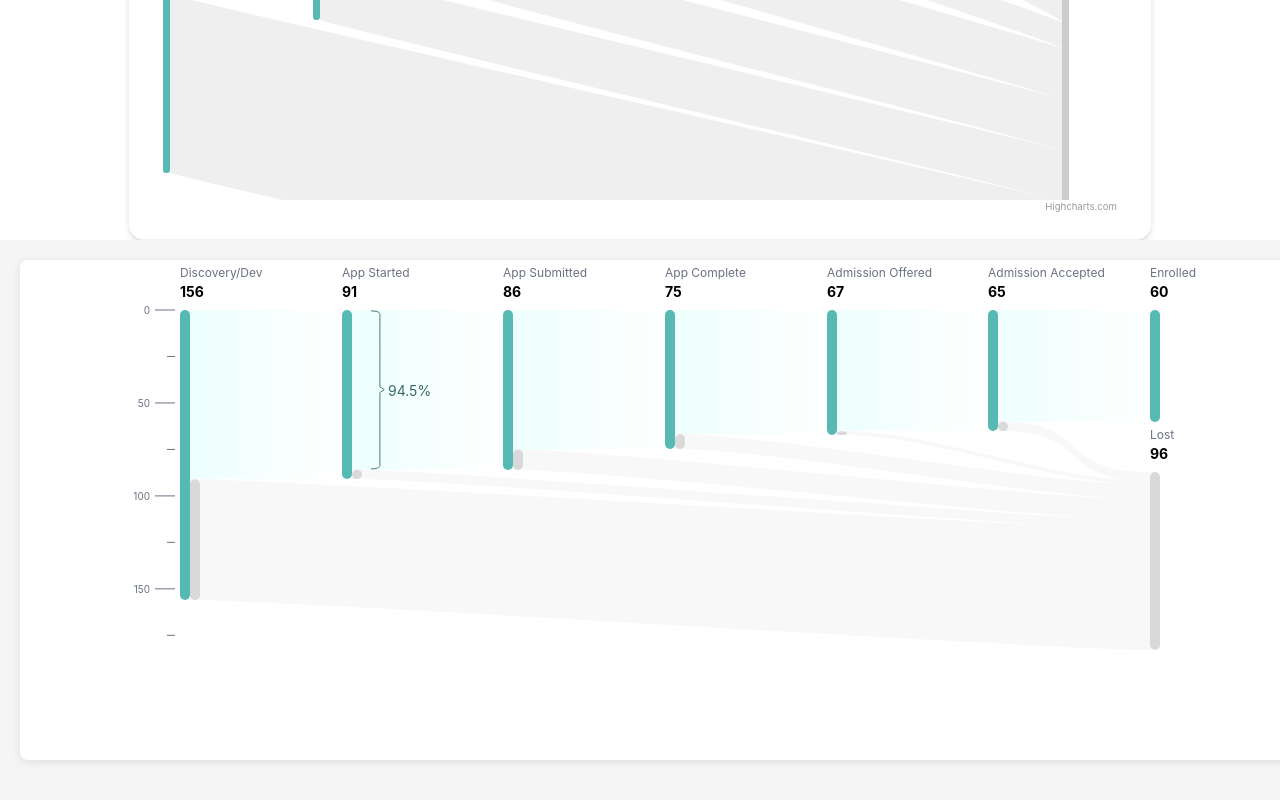
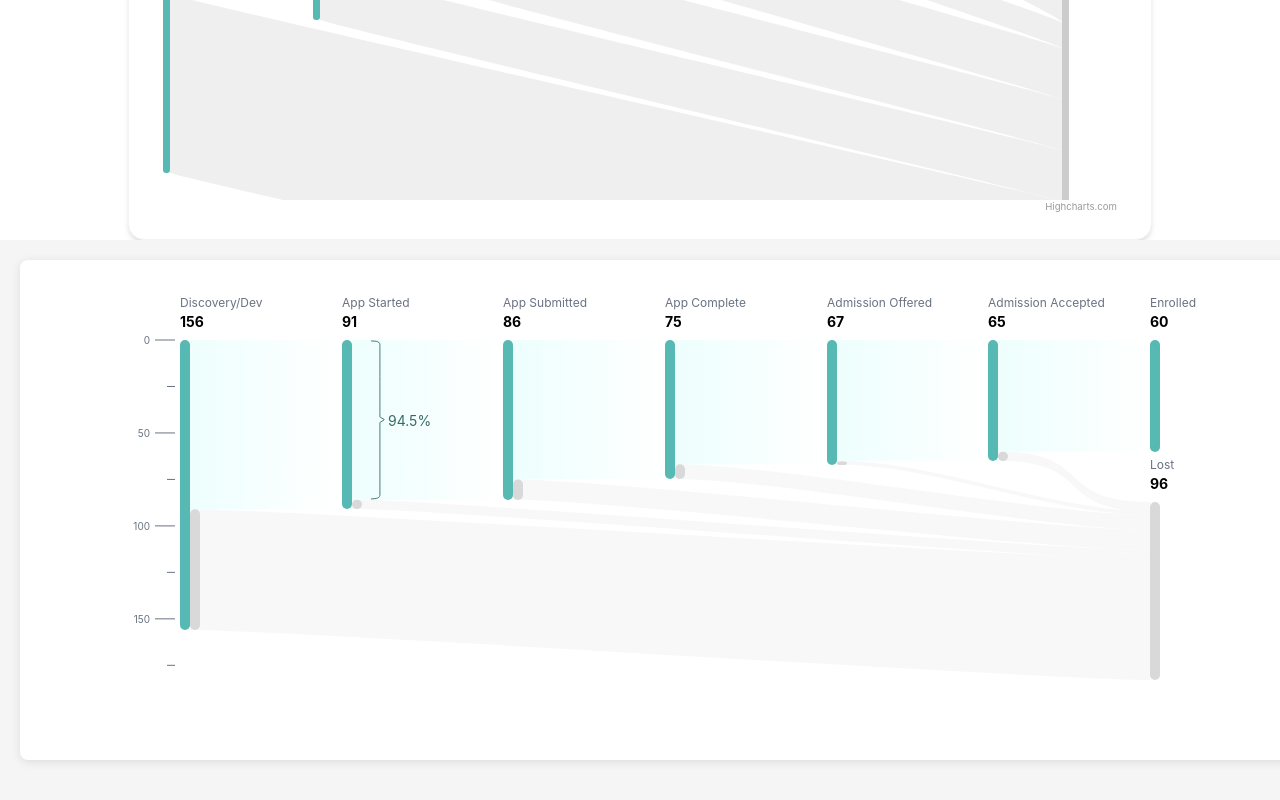
Before and after one commit to Demilade01/2charts_lead, a React (Vite) app: page / in a window 1280 px wide. Shown: the part 1560-2360 px from the top of the page. Built offline with nearby package versions, Linux system fonts and the light colour scheme.

Commit message:
update code

```diff
--- a/src/components/LeadFunnelChart.tsx
+++ b/src/components/LeadFunnelChart.tsx
@@ -289,7 +289,6 @@ export default function LeadFunnelChart({
           enabled: true,
           align: "left",
           verticalAlign: "top",
-
           style: {
             fontSize: "10px",
             fontWeight: "normal",
--- a/src/index.css
+++ b/src/index.css
@@ -20,7 +20,7 @@
   padding: 0 110px;
   margin-bottom: 20px;
   height: 500px;
-  width: 1300px; /* Adjust based on your needs */
+  width: 1300px;
 }
 
 /* Add responsive behavior */
@@ -31,3 +31,8 @@
     padding: 16px;
   }
 }
+
+.overflow-visible {
+  overflow: visible;
+  margin-top: 30px;
+}
```
